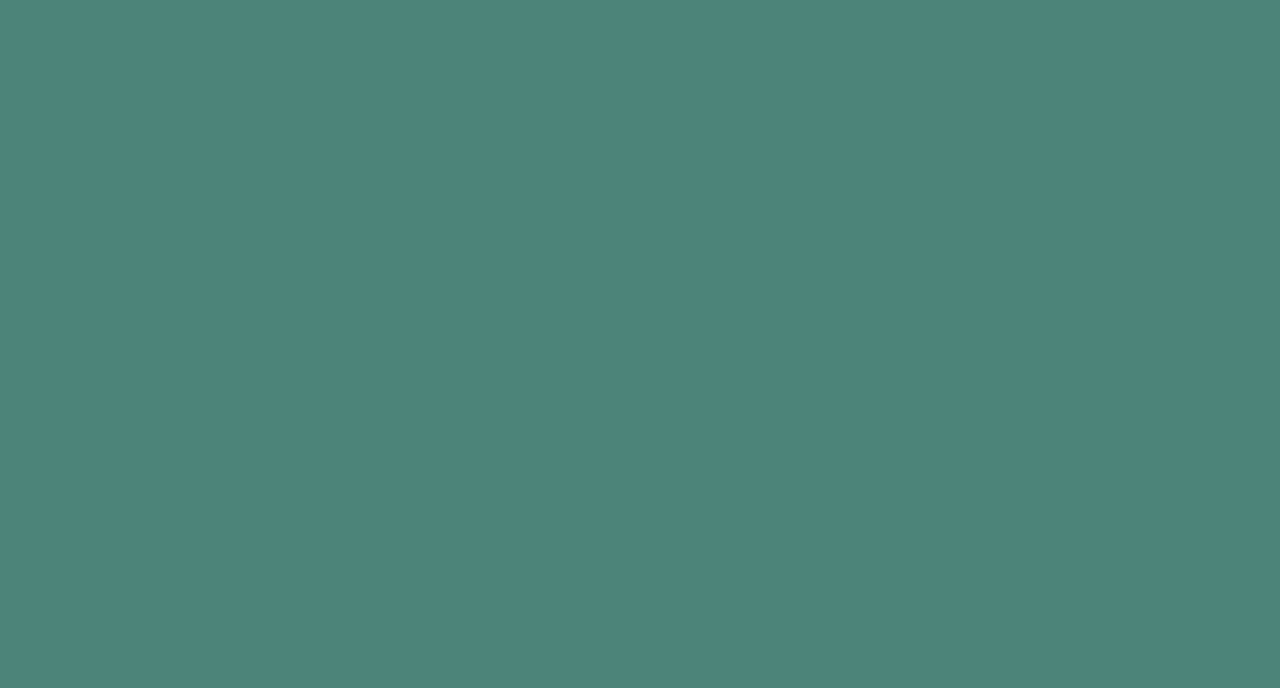
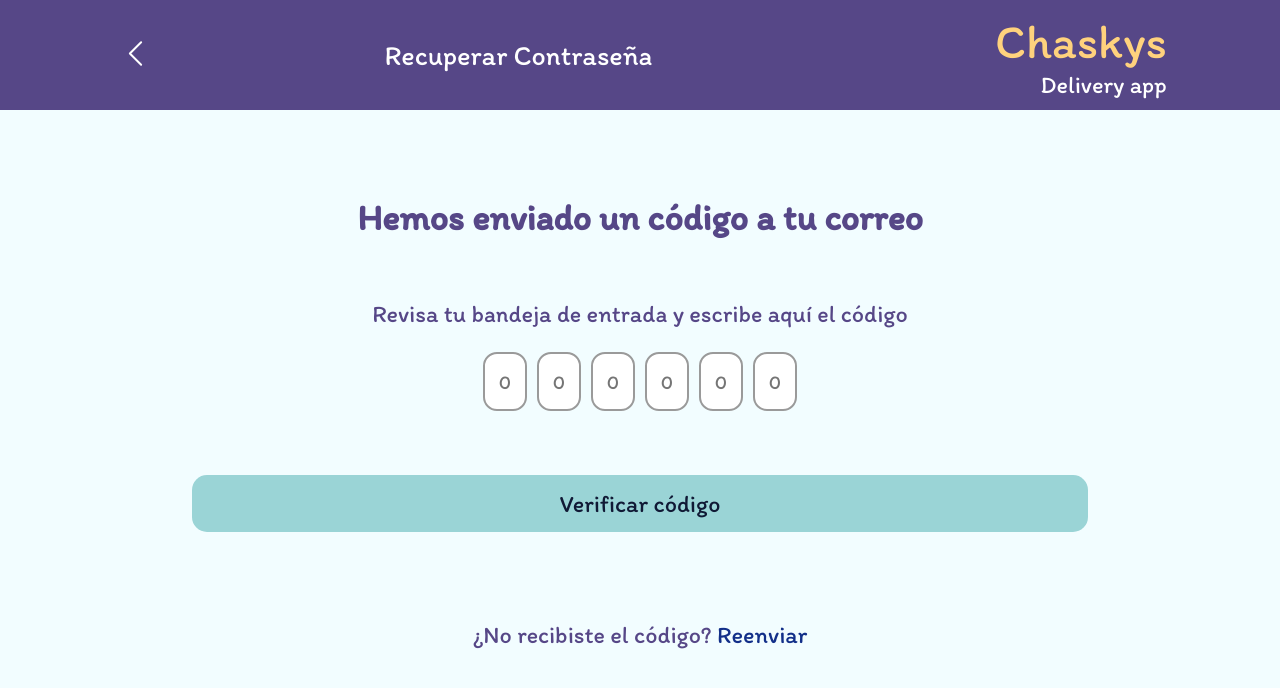
Before and after one commit to fernandoruiz2016/Chaskys, a React (Vite) app: page /restore-password in a window 1280 px wide. Before the commit this address had no page. Shown: the top 688 px of the page. Built offline with nearby package versions, Linux system fonts and the light colour scheme.

Commit message:
Reestablecer contraseña

```diff
--- a/package.json
+++ b/package.json
@@ -14,6 +14,7 @@
     "mapbox-gl": "^3.16.0",
     "react": "^19.2.1",
     "react-dom": "^19.2.1",
+    "react-otp-input": "^3.1.1",
     "react-router": "^7.9.4",
     "react-router-dom": "^7.9.6"
   },
--- a/src/App.jsx
+++ b/src/App.jsx
@@ -7,6 +7,7 @@ import { Register } from "./pages/Register"
 import { Home } from "./pages/Home"
 import { Profile } from "./pages/Profile"
 import { EditProfile } from "./pages/EditProfile"
+import { RestorePassword } from "./pages/RestorePassword"
 import { MonitoringOrder } from "./pages/MonitoringOrder"
 import { ConfirmOrder } from "./pages/ConfirmOrder"
 
@@ -20,6 +21,7 @@ function App() {
         <Route path="home" element={<Home />} />
         <Route path="profile" element={<Profile />} />
         <Route path="edit-profile" element={<EditProfile />} />
+        <Route path="restore-password" element={<RestorePassword />} />
         <Route path="monitoring-order/:id" element={<MonitoringOrder />} />
         <Route path="confirm-order" element={<ConfirmOrder />} />
       </Routes>
--- a/src/pages/EditProfile.jsx
+++ b/src/pages/EditProfile.jsx
@@ -202,8 +202,8 @@ export const EditProfile = () => {
                                 )}
                             </label>
                         </form>
-                        <Link className='forgot-pass' to="/">¿Olvidaste tu contraseña?</Link>
-                        <p className='btn-edit' to="/Profile" onClick={handleEdit}>Guardar cambios</p>
+                        <Link className='forgot-pass' to="/restore-password">¿Olvidaste tu contraseña?</Link>
+                        <p className='btn-edit' onClick={handleEdit}>Guardar cambios</p>
                     </>
                 )}
 
--- /dev/null
+++ b/src/pages/RestorePassword.jsx
@@ -0,0 +1,70 @@
+import { HeaderProfile } from '../components/profile/Header'
+import { useEffect, useState } from 'react';
+import { Link, useNavigate } from "react-router-dom";
+import OtpInput from 'react-otp-input';
+
+import "../styles/RestorePassword.css";
+
+export const RestorePassword = () => {
+    const [error, setError] = useState(false);
+    const [otp, setOtp] = useState('');
+
+    const navigate = useNavigate();
+
+    useEffect(() => {
+        document.body.classList.add("background2");
+
+        return () => {
+            document.body.classList.remove("background2");
+        };
+    }, []);
+
+    const handleVerify = () => {
+        if (otp === '123456') {
+            alert('Codigo verificado')
+            navigate('/')
+            return
+        }
+        setError(true);
+    }
+
+
+    return (
+        <>
+            <HeaderProfile page="Recuperar Contraseña" backPage="/edit-profile" ></HeaderProfile>
+            <div className='section-resend'>
+                <h3 className='subtitle-pass'>Hemos enviado un código a tu correo</h3>
+                <p className='text-pass'>Revisa tu bandeja de entrada y escribe aquí el código</p>
+                <OtpInput
+                    value={otp}
+                    onChange={setOtp}
+                    numInputs={6}
+                    placeholder='000000'
+                    inputStyle={{
+                        minWidth: "40px",
+                        minHeight: "40px",
+                        fontSize: "20px",
+                        borderRadius: "14px",
+                        border: "2px solid #9A9A9A",
+                        textAlign: "center",
+                        padding: 0,
+                        lineHeight: "30px",
+                    }}
+                    containerStyle={{
+                        display: "flex",
+                        gap: "5px",
+                    }}
+                    renderSeparator={<span> </span>}
+                    renderInput={(props) => <input {...props} />}
+                />
+                <p className='btn-edit' to="/restore-password" onClick={handleVerify}>Verificar código</p>
+                {error && (
+                    <p className='error'>
+                        Código incorrecto
+                    </p>
+                )}
+                <p className='text-pass'>¿No recibiste el código? <span className='resend'>Reenviar</span></p>
+            </div>
+        </>
+    )
+}
--- a/src/styles/Profile.css
+++ b/src/styles/Profile.css
@@ -64,7 +64,7 @@
   font-weight: normal;
 }
 
-.chasky-black{
+.chasky-black {
   background-color: #000;
   color: #FFD27D;
   width: 160px;
@@ -80,7 +80,7 @@
   width: 80%;
 }
 
-.info{
+.info {
   display: flex;
   align-items: center;
   padding-top: 10px;
@@ -110,7 +110,7 @@
 }
 
 .texto-user * {
-  margin:0;
+  margin: 0;
 }
 
 .texto-user h4 {
@@ -152,3 +152,10 @@
   color: #564787;
   width: 100%;
 }
+
+@media screen and (max-width: 425px) {
+  .header-page {
+    font-size: 24px;
+    margin-right: 15px;
+  }
+}
--- /dev/null
+++ b/src/styles/RestorePassword.css
@@ -0,0 +1,23 @@
+.section-resend {
+    display: flex;
+    flex-direction: column;
+    justify-content: center;
+    align-items: center;
+    padding-top: 50px;
+}
+
+.subtitle-pass {
+    font-size: 36px;
+    color: #564787;
+    text-align: center;
+}
+
+.text-pass {
+    font-size: 24px;
+    color: #564787;
+    text-align: center;
+}
+
+.resend {
+    color: #122F89;
+}
```
Also changed, not shown: 1 other file (tests, documents, lock files or other folders).
